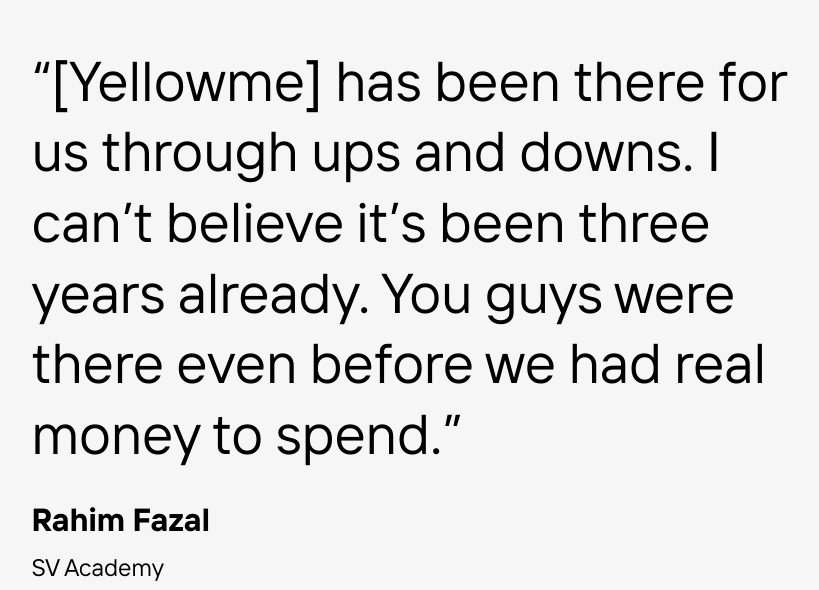
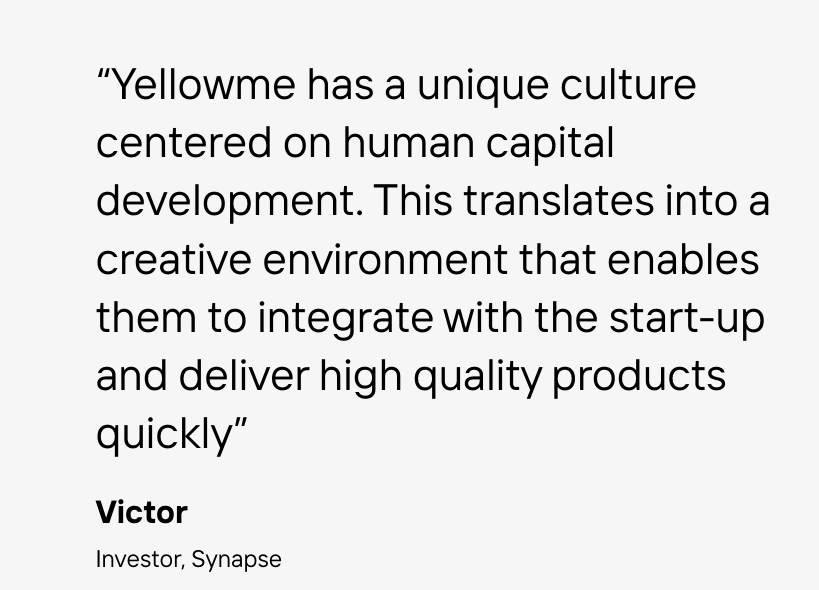
Before and after one commit to juankuquintana/yellow.me, a Gatsby site: page / in a window 1280 px wide. Shown: the part 4537-5127 px from the top of the page, without its empty margins (199-1018 px from the left). Built offline with nearby package versions, Linux system fonts and the light colour scheme; Gatsby itself is replaced by a stand-in of ours.

Commit message:
change testimonial quote

```diff
--- a/src/pages/index.js
+++ b/src/pages/index.js
@@ -70,12 +70,12 @@
 
     <div className="testimonial-ctr bg-light-grey full-screen df-column content-ctr">
       <h2>
-        “[Yellowme] has been there for us through ups and downs. I can’t believe
-        it’s been three years already. You guys were there even before we had
-        real money to spend.”
+      “Yellowme has a unique culture centered on human capital development.
+      This translates into a creative environment that enables them to integrate
+      with the start-up and deliver high quality products quickly”
       </h2>
-      <h5>Rahim Fazal</h5>
-      <span>SV Academy</span>
+      <h5>Victor</h5>
+      <span>Investor, Synapse</span>
     </div>
 
 
--- a/src/styles/home.scss
+++ b/src/styles/home.scss
@@ -269,7 +269,7 @@
   justify-content: center;
 
   h2 {
-    @include text-style("TTInterfaces", 400, 38px, 1.26);
+    @include text-style("TTInterfaces", 400, 28px, 1.44);
   }
 
   h5 {
@@ -282,9 +282,10 @@
   }
 
   @media (min-width: 992px) {
-    padding: 80px 18vw;
+    padding: 80px 23vw;
     h2 {
-      font-size: 56px;
+      font-size: 44px;
+      line-height: 1.32;
       max-width: 900px;
     }
     h5 {
```
